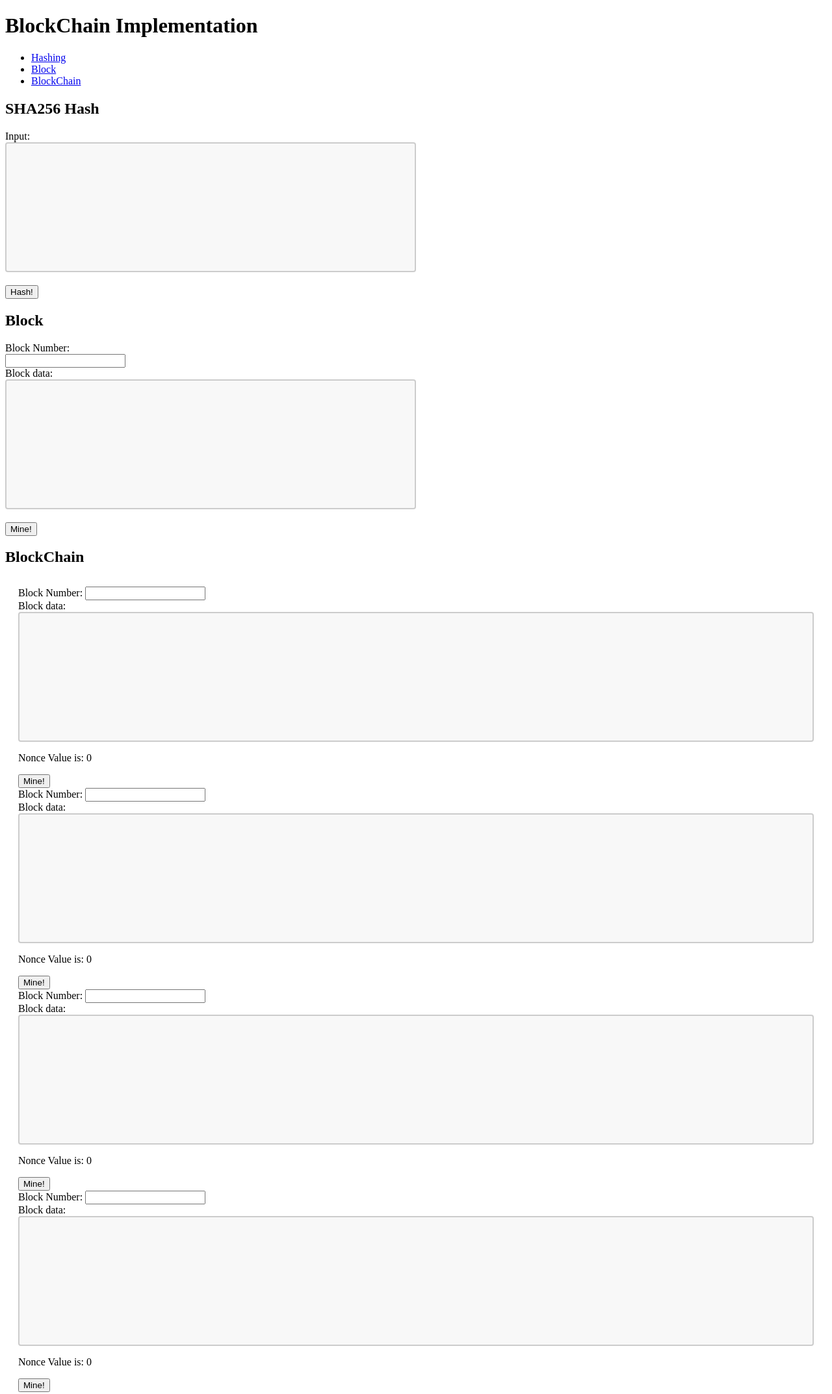
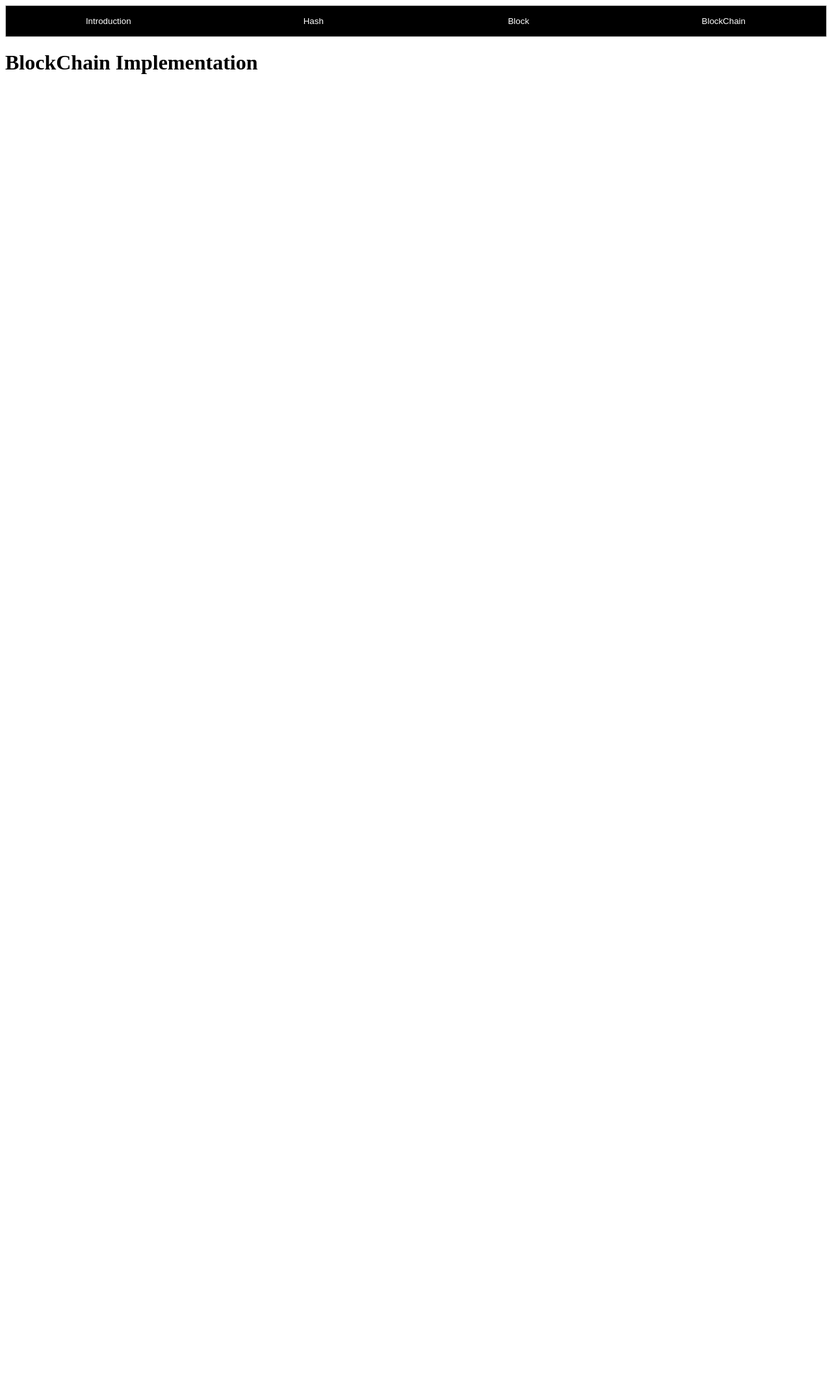
Before and after one commit to Mike-Yue/BlockChain, a website: page BlockChain/Sha256.html in a window 1280 px wide. Shown: the whole page at 65% size. After the commit the page ends 800 px from the top, so only its background shows below. Drawn offline with Linux system fonts and the light colour scheme.

Commit message:
Final sprint changes

```diff
--- a/BlockChain/Sha256.html
+++ b/BlockChain/Sha256.html
@@ -6,12 +6,7 @@
 	<script src="hash.js"></script>
 	<script src="practice.js"></script>
 	<style>
-	#inputfields{
-		width: 100%;
-		padding: 12px 20px;
-		margin: 8px 0;
-		box-sizing: border-box;
-	}
+
 	textarea{
 		height: 200px;
 		width: 50%;
@@ -32,9 +27,7 @@
 	.inline-txtarea{
 		resize: none;
 		height: 200px;
-		width: 100%;
-		align-self: flex-end;
-		vertical-align: top;
+		width: 50%;
 	}
 
 	.inline-field{
@@ -42,30 +35,80 @@
 		vertical-align: top;
 	}
 
+	.tab {
+    	overflow: hidden;
+    	border: 1px solid #ccc;
+    	background-color: #f1f1f1;
+
+	}
+
+	.tab button {
+    	border-bottom-style: solid;
+    	border-top-style: solid;
+    	border-right-style: solid;
+    	border-left-style: solid;
+    	border-color: black;
+    	background-color: #000000;
+    	color: #ffffff;
+    	float: left;
+    	outline: none;
+    	cursor: pointer;
+    	padding: 14px 16px;
+    	transition: 0.3s;
+    	width: 25%;
+
+
+	}
+
+	.tab button:hover {
+    	background-color: #008b00;
+	}
+
+	.tab button.active {
+ 		border-bottom-color: red;
+	}
+
+	.tabcontent {
+    	display: none;
+    	padding: 6px 12px;
+    	border-top: none;
+	}
 
 	</style>
 
 </head>
 
 <body>
+
+	<div class = "tab">
+		<button class="tablinks" onclick="openTab(event, 'Introduction')">Introduction</button>
+  		<button class="tablinks" onclick="openTab(event, 'sha256')">Hash</button>
+  		<button class="tablinks" onclick="openTab(event, 'block')">Block</button>
+  		<button class="tablinks" onclick="openTab(event, 'blockchain')">BlockChain</button>
+	</div>
+
 	<h1> BlockChain Implementation</h1>
-	<ul>
-		<li><a href = "#sha256"> Hashing </a></li>
-		<li><a href = "#block">Block</a></li>
-		<li><a href = "#blockchain">BlockChain</a></li>
-	</ul>
 
-	<div id = "sha256">
+	<div id = "Introduction" class = "tabcontent">
+		<h2> Group 11 Amazon GO Store Sprint 1 </h2>
+
+		<div id = "overview">
+			<p>This is the demo for Sprint 1, demonstrating the proof of concept for implementation of a blockchain. The blockchain will serve as a record of purchase, with 1 block per purchase per individual customer. One chain, the master chain, will be kept on the company server. Other chains will be distributed to each customer. This distribution ensures accuracy of transactions. </p>
+			<a href = "https://github.com/Mike-Yue/BlockChain" target = "_blank">GitHub Source Code</a>
+		</div>
+	</div>
+
+	<div id = "sha256" class = "tabcontent">
 		<h2> SHA256 Hash</h2>
 		<form id = "form1">
 			Input: <br>
-			<textarea></textarea>
+			<textarea oninput = "checkHash()"></textarea>
 		</form>
 		<p id = "hashed result"></p>
 		<button type = "button" onclick = "edit()">Hash!</button>
 	</div>
 
-	<div id = "block">
+	<div id = "block" class = "tabcontent">
 		<h2> Block </h2>
 		<form id = "form2">
 			Block Number: <br>
@@ -78,14 +121,13 @@
 		<button id = "block0" type = "button" onclick = "mine(this.id)">Mine!</button>
 	</div>
 
-	<div id = "blockchain">
+	<div id = "blockchain" class = "tabcontent">
 		<h2> BlockChain </h2>
-		<div id = "inputfields">
 			<form id = "form3">
 				<div class ="inline-div">
-					Block Number:
+					Block Number: <br>
 					<input type = "number" oninput = "checkBlockChain0()"> <br>
-					Block data:
+					Block data: <br>
 					<textarea class ="inline-txtarea" oninput = "checkBlockChain0()"></textarea>
 					<p class = "inline-field" id = "nonce0">Nonce Value is: 0</p>
 					<p class = "inline-field" id = "hash0prev"></p>
@@ -95,9 +137,9 @@
 				</div>
 
 				<div class = "inline-div">
-					Block Number:
+					Block Number: <br>
 					<input type = "number" oninput = "checkBlockChain1()"> <br>
-					Block data:
+					Block data: <br>
 					<textarea class = "inline-txtarea" oninput = "checkBlockChain1()"></textarea>
 					<p class = "inline-field" id = "nonce1">Nonce Value is: 0</p>
 					<p class = "inline-field" id = "hash1prev"></p>
@@ -107,9 +149,9 @@
 				</div>
 
 				<div class = "inline-div">
-					Block Number:
+					Block Number: <br>
 					<input type = "number" oninput = "checkBlockChain2()"> <br>
-					Block data:
+					Block data: <br>
 					<textarea class = "inline-txtarea" oninput = "checkBlockChain2()"></textarea>
 					<p class = "inline-field" id = "nonce2">Nonce Value is: 0</p>
 					<p class = "inline-field" id = "hash2prev"></p>
@@ -119,9 +161,9 @@
 				</div>
 
 				<div class = "inline-div">
-					Block Number:
+					Block Number: <br>
 					<input type = "number" oninput = "checkBlockChain3()"> <br>
-					Block data:
+					Block data: <br>
 					<textarea class = "inline-txtarea" oninput = "checkBlockChain3()"></textarea>
 					<p class = "inline-field" id = "nonce3">Nonce Value is: 0</p>
 					<p class = "inline-field" id = "hash3prev"></p>
@@ -133,7 +175,5 @@
 			</form>
 		</div>
 
-	</div>
-
 </body>
 </html>
--- a/BlockChain/hash.js
+++ b/BlockChain/hash.js
@@ -109,10 +109,13 @@ function edit(){
     var x = document.getElementById("form1");
     var text = x.elements[0].value;
     var output = SHA256(text);
-    document.getElementById("hashed result").innerHTML = output;
+    document.getElementById("hashed result").innerHTML = "Hash is: " + output;
     document.getElementById("form1").elements[0].style.borderColor = "green";
 }
 
+function checkHash(){
+    document.getElementById("form1").elements[0].style.borderColor = "red";
+}
 function checkBlockHash(){
     document.getElementById("form2").elements[0].style.borderColor = "red";
     document.getElementById("form2").elements[1].style.borderColor = "red";
@@ -286,3 +289,24 @@ function mine(id){
 
 
 }
+
+function openTab(event, id) {
+    // Declare all variables
+    var i, tabcontent, tablinks;
+
+    // Get all elements with class="tabcontent" and hide them
+    tabcontent = document.getElementsByClassName("tabcontent");
+    for (i = 0; i < tabcontent.length; i++) {
+        tabcontent[i].style.display = "none";
+    }
+
+    // Get all elements with class="tablinks" and remove the class "active"
+    tablinks = document.getElementsByClassName("tablinks");
+    for (i = 0; i < tablinks.length; i++) {
+        tablinks[i].className = tablinks[i].className.replace("active", "");
+    }
+
+    // Show the current tab, and add an "active" class to the button that opened the tab
+    document.getElementById(id).style.display = "block";
+    event.currentTarget.className += " active";
+}
```
